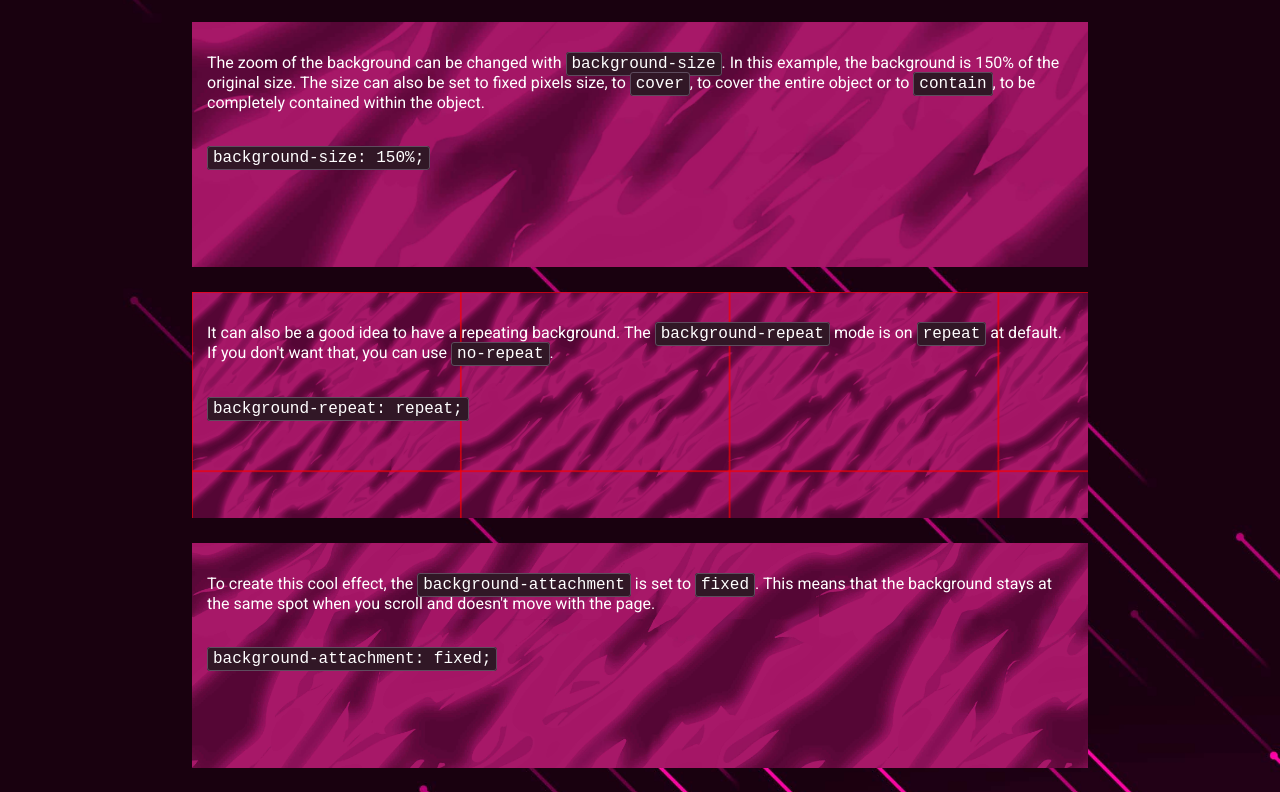
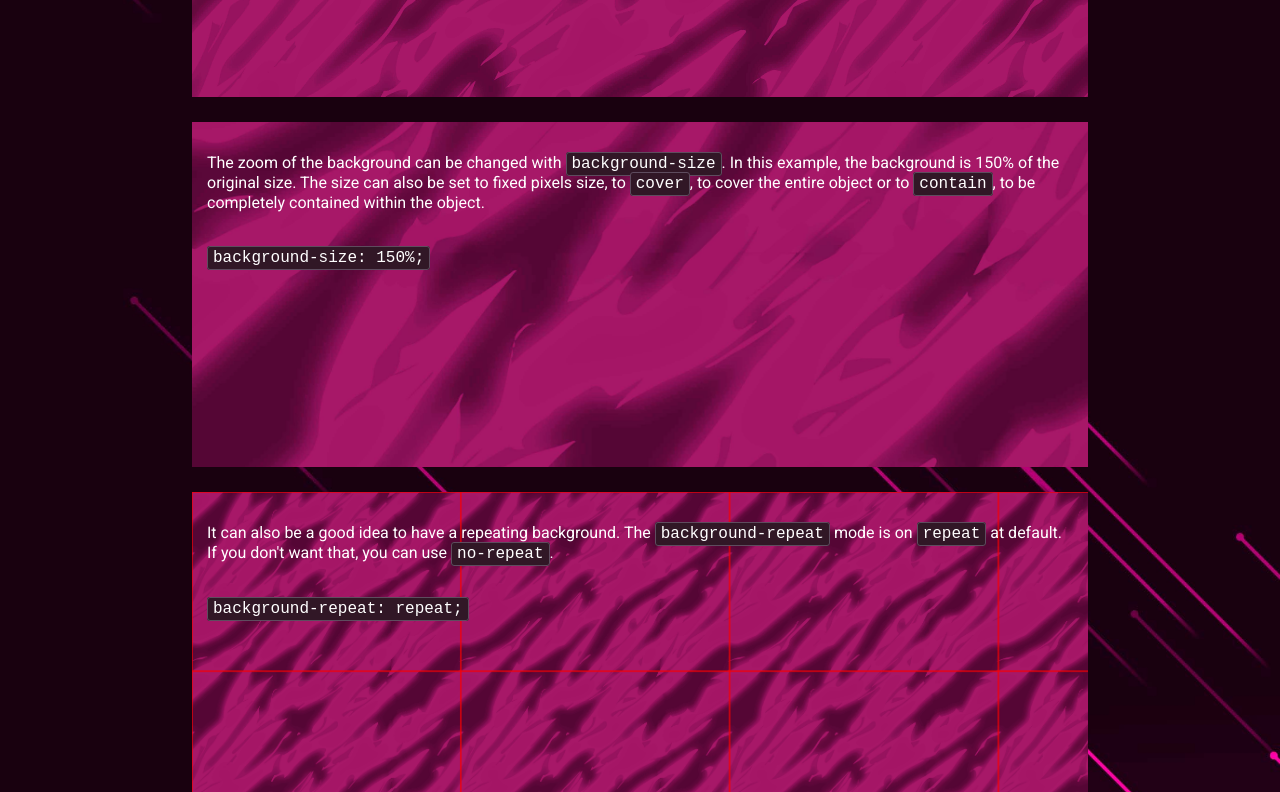
Before and after one commit to DavidGrasboeck/WDP-Images, a plain HTML site: page CodeExamples/BackgroundImages/backgroundImages.html in a window 1280 px wide. Shown: the part 328-1120 px from the top of the page. Drawn offline with Linux system fonts and the light colour scheme.

Commit message:
fuzkgdrgg

```diff
--- a/CodeExamples/BackgroundImages/backgroundImages.css
+++ b/CodeExamples/BackgroundImages/backgroundImages.css
@@ -1,30 +1,23 @@
+body .bg {
+    padding: 15px;
+    padding-bottom: 200px;
+    margin-bottom: 25px;
+}
 body .normal-background {
     background-image: url("./backgroundImages.jpg");
     background-size: 70%;
-    padding: 15px;
-    padding-bottom: 100px;
-    margin-bottom: 25px;
 }
 body .size-background {
     background-image: url("./backgroundImages.jpg");
     background-size: 120%;
-    padding: 15px;
-    padding-bottom: 100px;
-    margin-bottom: 25px;
 }
 body .repeating-background {
     background-image: url("./backgroundImagesBorder.jpg");
     background-repeat: repeat;
     background-size: 30%;
-    padding: 15px;
-    padding-bottom: 100px;
-    margin-bottom: 25px;
 }
 body .fixed-background {
     background-image: url("./backgroundImages.jpg");
     background-attachment: fixed;
     background-size: 70%;
-    padding: 15px;
-    padding-bottom: 100px;
-    margin-bottom: 25px;
 }
--- a/CodeExamples/BackgroundImages/backgroundImages.html
+++ b/CodeExamples/BackgroundImages/backgroundImages.html
@@ -22,7 +22,7 @@
         <h3>By David Grasböck and Rafael Fleischanderl</h3>
     </header>
     <section class="first-section">
-        <div class="normal-background">
+        <div class="normal-background bg">
             <p>
                 Images can also be set as a background for basically everything. With <code>background-image</code>
                 the background of this section can be easily set to any image.
@@ -30,7 +30,7 @@
             </p>
             <code>background-image: url("./backgroundImages.jpg");</code>
         </div>
-        <div class="size-background">
+        <div class="size-background bg">
             <p>
                 The zoom of the background can be changed with <code>background-size</code>.
                 In this example, the background is 150% of the original size.
@@ -40,7 +40,7 @@
             </p>
             <code>background-size: 150%;</code>
         </div>
-        <div class="repeating-background">
+        <div class="repeating-background bg">
             <p>
                 It can also be a good idea to have a repeating background. The <code>background-repeat</code>
                 mode is on <code>repeat</code> at default. If you don't want that, you can use <code>no-repeat</code>.
@@ -48,7 +48,7 @@
             </p>
             <code>background-repeat: repeat;</code>
         </div>
-        <div class="fixed-background">
+        <div class="fixed-background bg">
             <p>
                 To create this cool effect, the <code>background-attachment</code> is set to <code>fixed</code>.
                 This means that the background stays at the same spot when you scroll and doesn't move with the page.
--- a/styles.css
+++ b/styles.css
@@ -73,7 +73,7 @@ body {
     text-align: left;
     background-color: #19010f;
     /*background-image: url("https://drive.google.com/uc?export=download&id=1xb828fgsk2gaZG-WeHBBt8cIAosEzMwW");*/
-    background-image: url("./Images/bg2.jpg");
+    background-image: url("./Background.jpg");
     background-size: cover;
     font-family: var(--font-family-body);
 }
```
Also changed, not shown: Summary/Summary.html (+1 -1 lines), Background.jpg (renamed from Images/bg2.jpg), Images/bg1.jpg (deleted), Images/bg2-assets/bg2.png (deleted), Images/bg3.jpg (deleted), Images/bg4.jpg (deleted), Images/bg5.jpg (deleted), Images/bg6.jpg (deleted).
